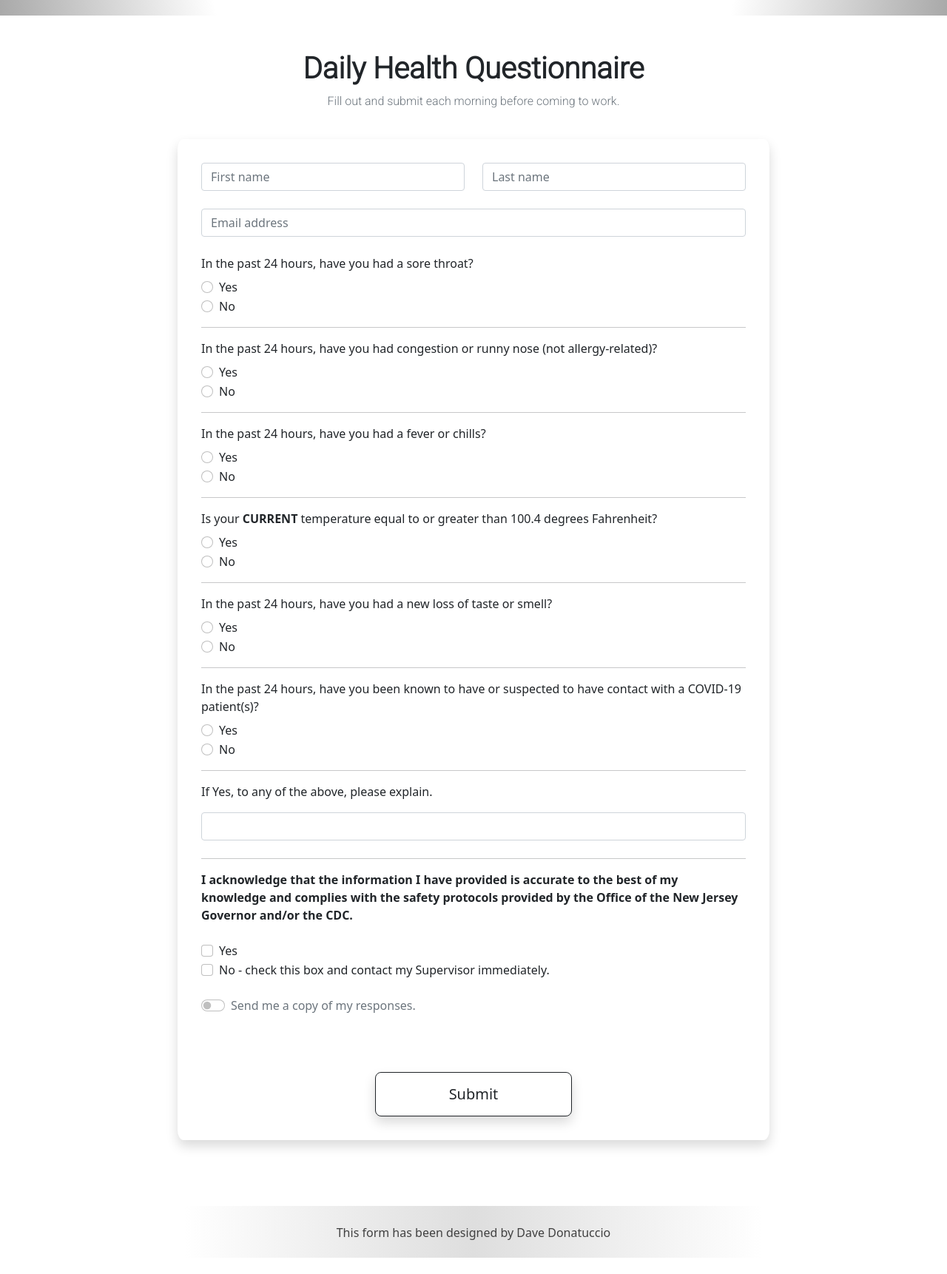
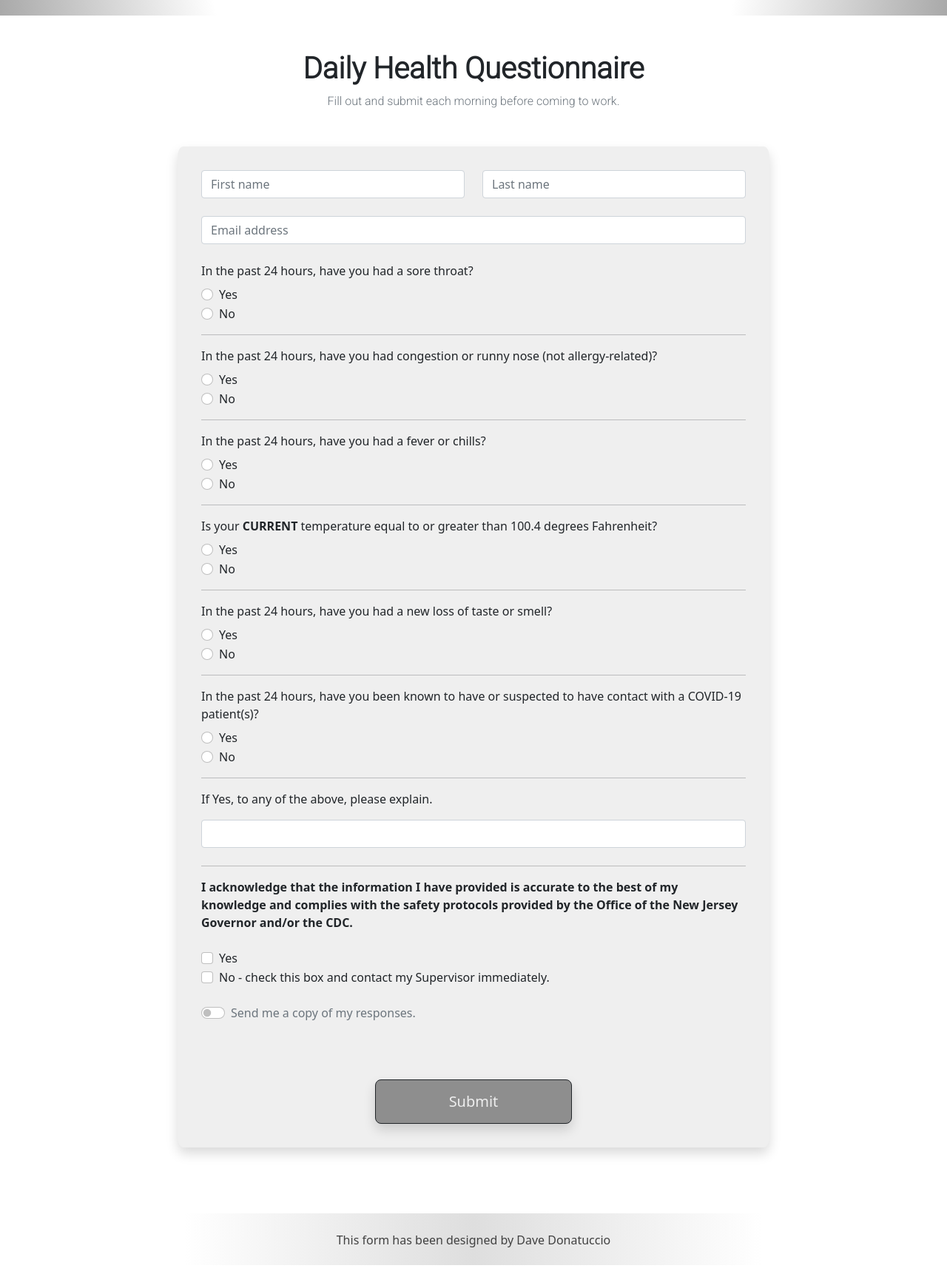
Before and after one commit to developerDaveD/health-questionnaire-project, a plain HTML site: page index.html in a window 1280 px wide. Shown: the part 147-1869 px from the top of the page at 74% size. Drawn offline with nearby package versions, Linux system fonts and the light colour scheme.

Commit message:
color scheme changes

```diff
--- a/main.css
+++ b/main.css
@@ -21,7 +21,7 @@
 .header-content {
   font-family: "Roboto", sans-serif;
   text-align: center;
-  padding: 15px;
+  padding: 25px;
 }
 
 .form-container {
@@ -32,6 +32,7 @@
   width: 100%;
   max-width: 800px;
   border-radius: 1%;
+  background-color: rgb(239, 239, 239);
 }
 
 .button {
@@ -41,19 +42,15 @@
   height: 60px;
   width: 35%;
   border-radius: 8px;
-  background-color: rgb(255, 255, 255);
+  color: rgb(238, 238, 238);
+  background-color: rgb(142, 142, 142);
 }
 
 .button:hover {
-  color: rgb(255, 255, 255);
+  color: rgb(0, 0, 0);
   transform: scale(1.1);
   transition: all 0.6s ease-in-out;
-  background: rgb(201, 201, 201);
-  background: linear-gradient(
-    62deg,
-    rgb(128, 136, 148) 0%,
-    rgb(82, 114, 218) 100%
-  );
+  background-color: rgb(192, 192, 192);
 }
 
 .page-footer {
```
